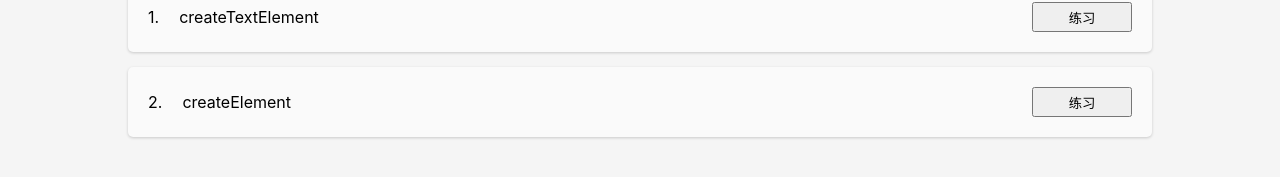
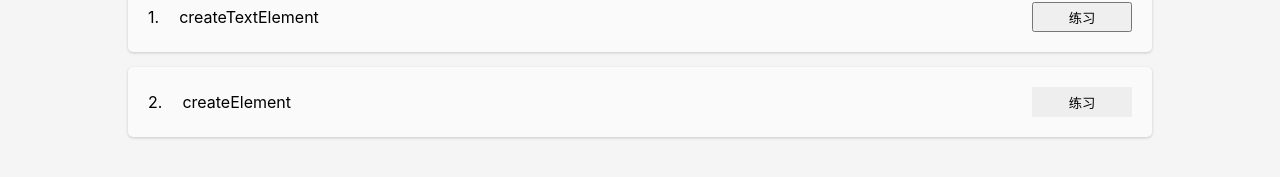
Before and after one commit to niuben/code-practice, a React app: page / in a window 1280 px wide. Shown: the part 143-320 px from the top of the page. Built offline with nearby package versions, Linux system fonts and the light colour scheme.

Commit message:
判断之前是否可点击

```diff
--- a/src/component/list/index.js
+++ b/src/component/list/index.js
@@ -5,10 +5,18 @@ import "./index.scss";
 function isPrevSuccess(data, currentIndex){
 
     //第一个默认成功
-    --currentIndex;
-    if(currentIndex > 0) {
+    var prevIndex = --currentIndex;
+    if(prevIndex < 0) {
+        return true;
+    }
 
+    // 判断之前的列表是否success
+    if(typeof data[prevIndex] == "object" &&  data.case[prevIndex].status == "success" ){
+        return true;
     }
+
+    return false;
+
 }
 
 export default function List(props){
@@ -18,8 +26,8 @@ export default function List(props){
                 return (<li className="clearfix" key={index}>
                     <span className="index">{data.id}.</span>
                     <span className="title">{data.title}</span>
-                    <button className={data.status == "lock" ? "btn btn-small btn-disable" : 'btn btn-small'} onClick={()=>{
-                        if(data.status != "lock"){
+                    <button className={isPrevSuccess(data, index) ? "btn btn-small" : 'btn btn-small btn-disable'} onClick={()=>{
+                        if(isPrevSuccess(data, index) == true){
                             window.location.href = "/problem?id=" + data.id;
                         }
                     }}>{
--- a/src/model/index.js
+++ b/src/model/index.js
@@ -8,6 +8,7 @@ export const Data = {
     steps: [{
         id: 1,
         title: "createTextElement",
+        status: "success",
         markdown: require("./md/createTextNode.md"),
         codes: `
 /*
```
